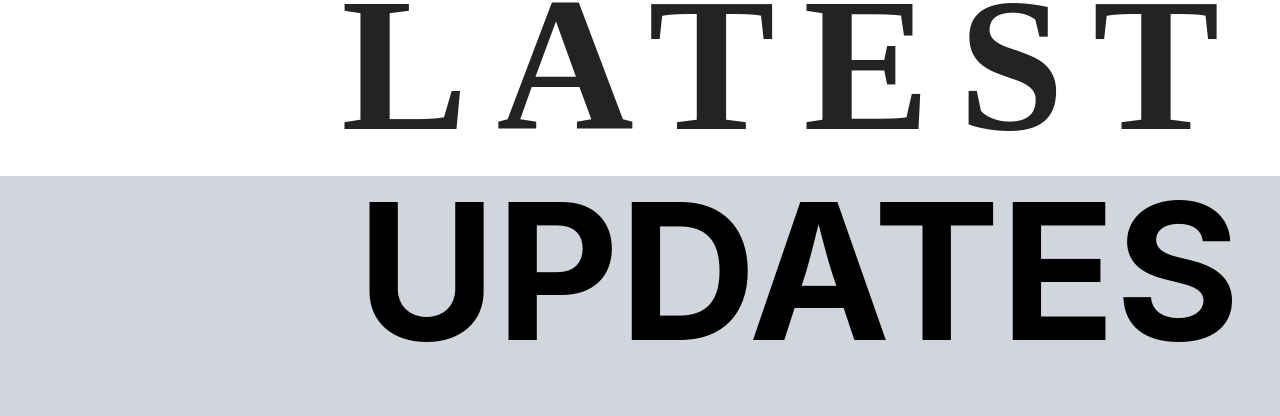
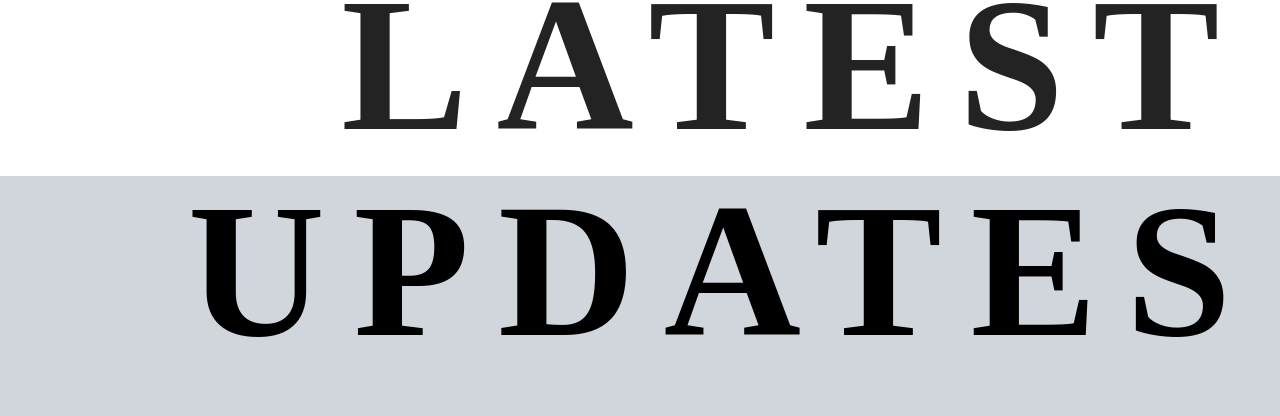
Before and after one commit to dat-nix/Landing-page, a React (Vite) app: page / in a window 1280 px wide. Shown: the part 3712-4128 px from the top of the page. Built offline with nearby package versions, Linux system fonts and the light colour scheme.

Commit message:
Update FacebookPosts.jsx
update 28/3

```diff
--- a/src/components/FacebookPosts.jsx
+++ b/src/components/FacebookPosts.jsx
@@ -28,8 +28,8 @@ const FacebookPosts = ({ language }) => {
     return (
         <section className="w-full min-h-[500px] sm:min-h-[700px] md:min-h-[800px] bg-gray-300 relative flex flex-col items-center pt-[50px] sm:pt-[80px] md:pt-[100px]">
             {/* UPDATES Header */}
-            <div className="absolute top-0 right-5 w-full flex justify-end pr-5">
-            <h2 className="text-[80px] md:text-[150px] lg:text-[190px] font-bold text-black leading-none">
+            <div className="absolute top-0 right-0 w-full flex justify-end pr-5">
+            <h2 className="text-[80px] md:text-[150px] lg:text-[190px] font-bold text-black font-[Anton] tracking-[0.15em] leading-none">
                     {langData.title}
                 </h2>
             </div>
```
